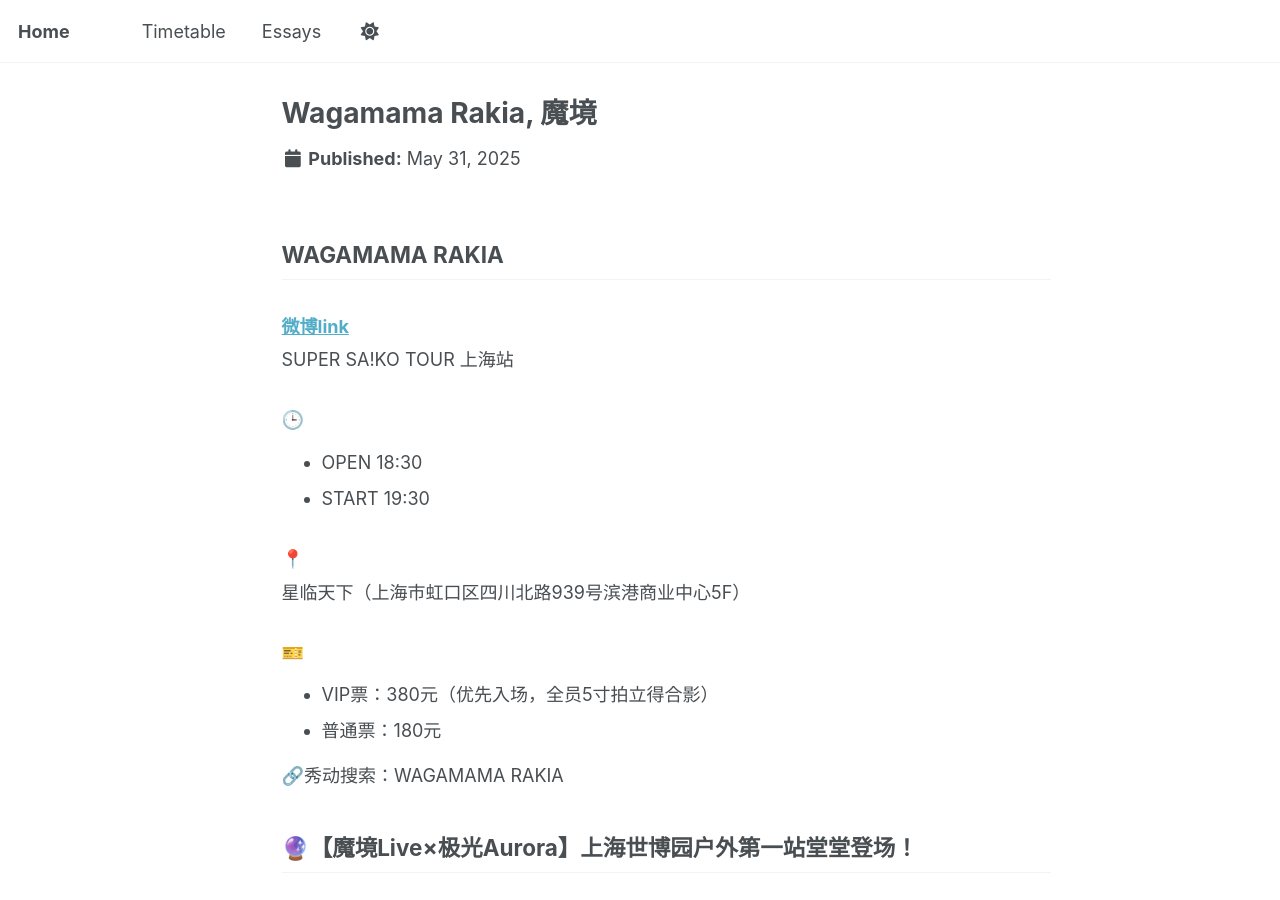
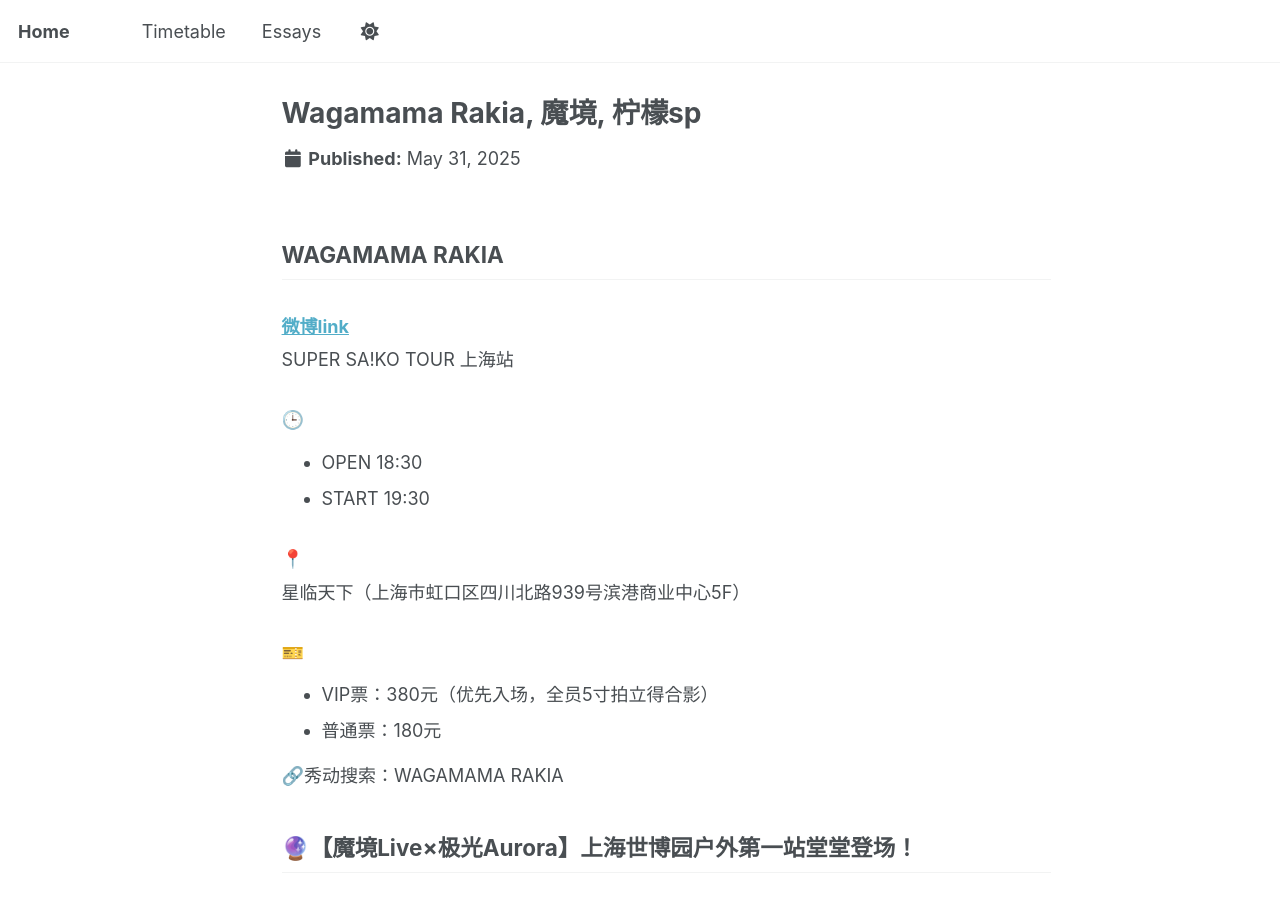
Before and after one commit to renloli/renloli.github.io, a Jekyll site: the page built from _timetable/2025/05/31.md, in a window 1280 px wide and 900 px high. Built offline with Jekyll 4.4.1, drawn with Linux system fonts in a browser that asks for light colours.

Commit message:
Update 20250601, 20250531.

```diff
--- a/_timetable/2025/05/31.md
+++ b/_timetable/2025/05/31.md
@@ -1,9 +1,9 @@
 ---
-title: "Wagamama Rakia, 魔境"
+title: "Wagamama Rakia, 魔境, 柠檬sp"
 collection: timetable
 date: 2025-05-31
 layout: single
-tags: [outdoor, 🌍]
+tags: [outdoor, 🌍, 🎂]
 ---
 
 ## WAGAMAMA RAKIA
```
Also changed, not shown: _timetable/2025/06/01.md (+1 -1 lines).
